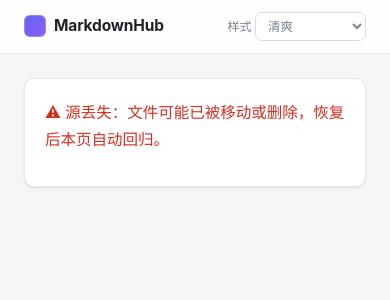
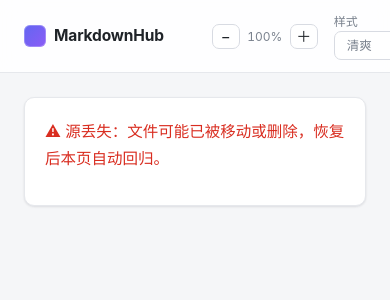
Before and after one commit to Yandy61/md_hub, a Flask app: page /doc/1 in a window 390 px wide; the page is wider, and only the part inside the window is pictured. Shown: the top 300 px of that part. Run offline with Flask 3, Linux system fonts and the light colour scheme; some libraries are stand-ins or nearby versions.

Commit message:
feat: document zoom control in preview page (60%-180%, per-viewer persisted)
Co-Authored-By: Claude Code <noreply@anthropic.com>

```diff
--- a/mdhub/static/css/mdhub.css
+++ b/mdhub/static/css/mdhub.css
@@ -334,6 +334,18 @@ input:focus { border-color: var(--accent); box-shadow: 0 0 0 3px var(--accent-so
 #entry-msg { color: var(--ok); font-size: 12px; }
 #login-error { color: var(--danger); font-size: 12px; }
 
+/* ============ 文档缩放控件 ============ */
+.zoom-ctrl { display: inline-flex; align-items: center; gap: 2px; }
+.zoom-ctrl button { width: 28px; padding: 4px 0; font-size: 15px; line-height: 1; }
+#zoom-level {
+  min-width: 46px; text-align: center;
+  font-size: 12px; color: var(--muted);
+  font-variant-numeric: tabular-nums;
+  cursor: pointer; user-select: none;
+  padding: 4px 2px;
+}
+#zoom-level:hover { color: var(--accent); }
+
 /* ============ 登录页 ============ */
 .login-container { display: flex; justify-content: center; padding-top: 10vh; }
 .login-card {
--- /dev/null
+++ b/mdhub/static/js/zoom.js
@@ -0,0 +1,35 @@
+/* 文档缩放：调整 #doc-body 字号（标题/代码/表格均用 em 相对，会整体缩放），按访客持久化 */
+(function () {
+  var MIN = 60, MAX = 180, STEP = 10, DEFAULT = 100, KEY = "mdhub-zoom";
+  var body = document.getElementById("doc-body");
+  var out = document.getElementById("zoom-out");
+  var inn = document.getElementById("zoom-in");
+  var lvl = document.getElementById("zoom-level");
+  if (!body || !out || !inn || !lvl) return;
+
+  // 基准字号从 CSS 读（对应 mdhub.css 的 #doc-body font-size），避免硬编码不同步
+  var base = 15.5;
+  try { base = parseFloat(getComputedStyle(body).fontSize) || 15.5; } catch (e) {}
+
+  var pct = DEFAULT;
+  try { pct = parseInt(localStorage.getItem(KEY), 10) || DEFAULT; } catch (e) {}
+
+  function clamp(v) { return Math.min(MAX, Math.max(MIN, v)); }
+
+  function render() {
+    body.style.fontSize = (base * pct / 100).toFixed(1) + "px";
+    lvl.textContent = pct + "%";
+  }
+
+  function set(v) {
+    pct = clamp(v || DEFAULT);
+    try { localStorage.setItem(KEY, String(pct)); } catch (e) {}
+    render();
+  }
+
+  out.addEventListener("click", function () { set(pct - STEP); });
+  inn.addEventListener("click", function () { set(pct + STEP); });
+  lvl.addEventListener("click", function () { set(DEFAULT); });
+
+  render();
+})();
--- a/mdhub/templates/doc.html
+++ b/mdhub/templates/doc.html
@@ -16,6 +16,11 @@
     <span class="brand"><a href="/">MarkdownHub</a></span>
     <span class="doc-path" id="doc-path"></span>
     <span class="spacer"></span>
+    <span class="zoom-ctrl" title="缩放文档字号">
+      <button id="zoom-out" title="缩小">−</button>
+      <span id="zoom-level" title="点击重置 100%">100%</span>
+      <button id="zoom-in" title="放大">＋</button>
+    </span>
     <label style="font-size:12px;color:var(--muted)">样式
       <select id="theme-select"></select>
     </label>
@@ -44,6 +49,7 @@
   <script src="/static/vendor/markdown-mode.js"></script>
   <script src="/static/js/render.js"></script>
   <script src="/static/js/theme.js"></script>
+  <script src="/static/js/zoom.js"></script>
   <script src="/static/js/editor.js"></script>
   <script src="/static/js/doc.js"></script>
 </body>
```
